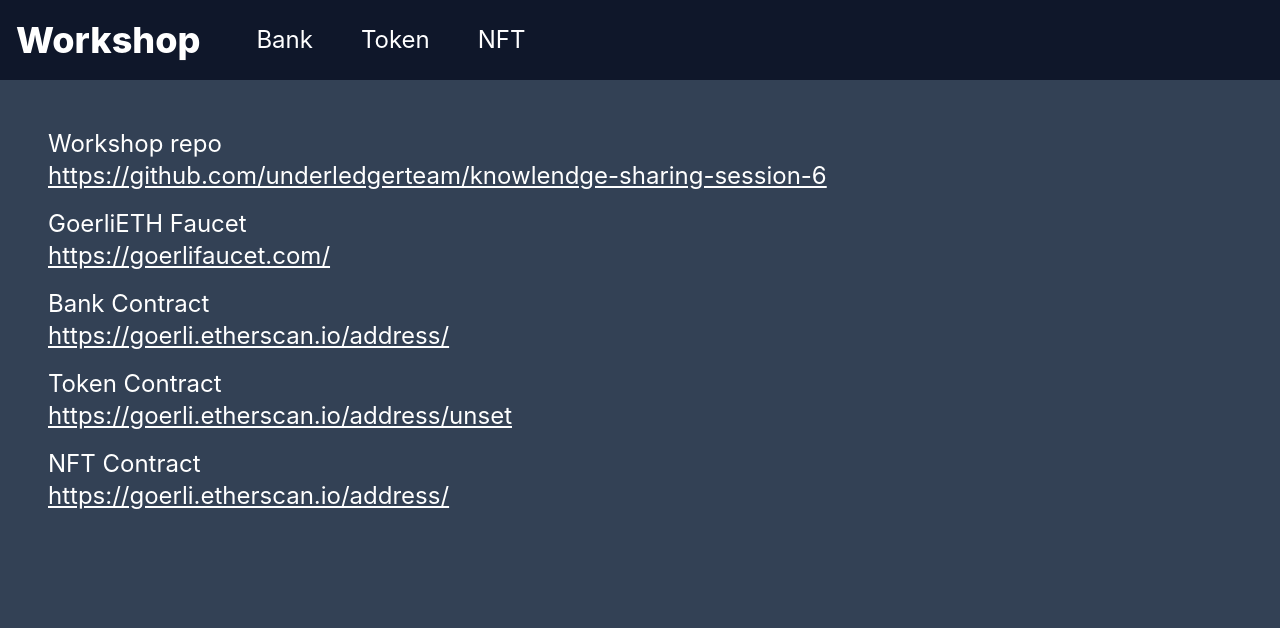
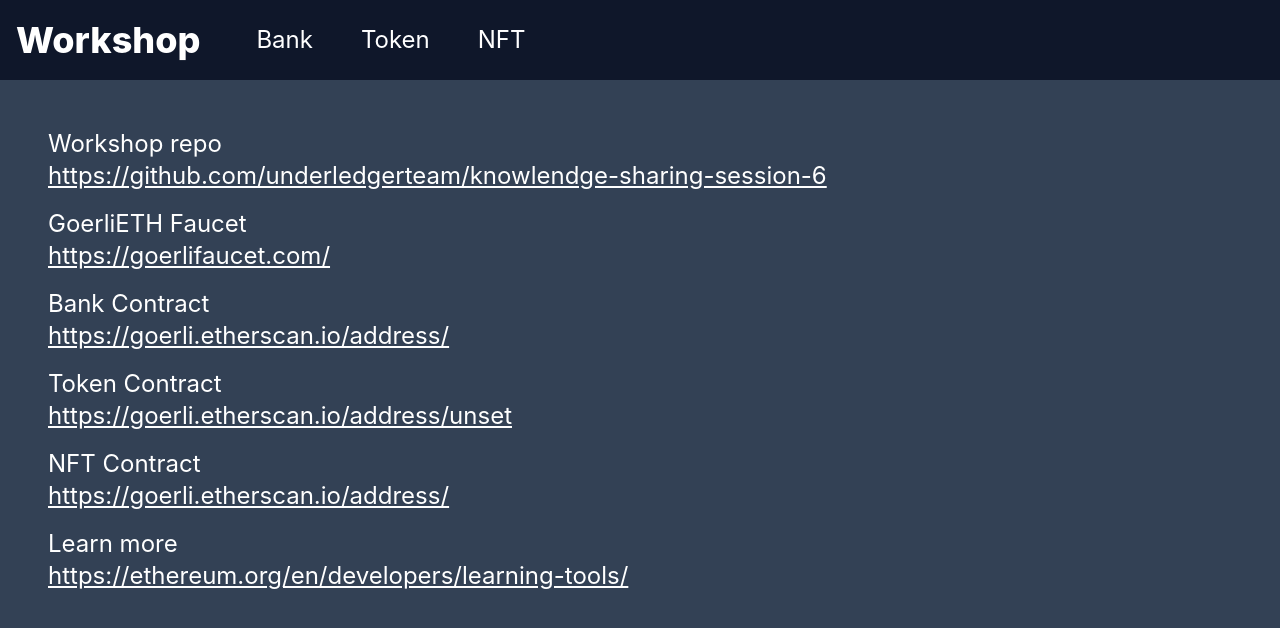
Before and after one commit to underledgerteam/knowlendge-sharing-session-6, a React (Create React App) app in the folder dapp/: page / in a window 1280 px wide. Shown: the top 628 px of the page. Built offline with nearby package versions, Linux system fonts and the light colour scheme; no server answers.

Commit message:
:lipstick: Add learn more

```diff
--- a/dapp/src/pages/Home.tsx
+++ b/dapp/src/pages/Home.tsx
@@ -65,6 +65,18 @@
         </a>
       </div>
 
+      <div className="p-2">
+        <p>Learn more</p>
+        <a
+          className="underline break-all"
+          href={`https://ethereum.org/en/developers/learning-tools/`}
+          target="_blank"
+          rel="noopener noreferrer"
+        >
+          {`https://ethereum.org/en/developers/learning-tools/`}
+        </a>
+      </div>
+
     </div>
   );
 };
```
